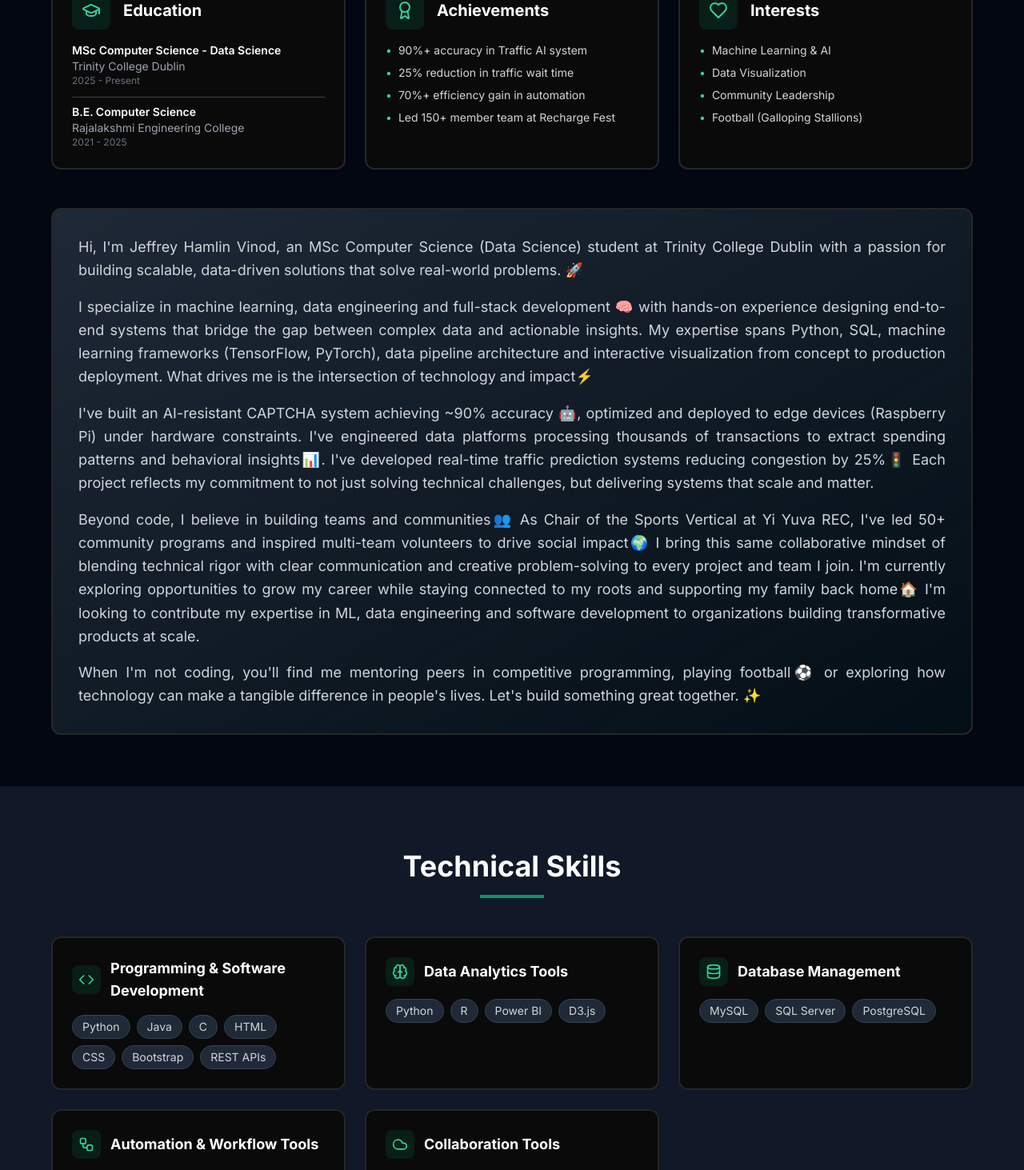
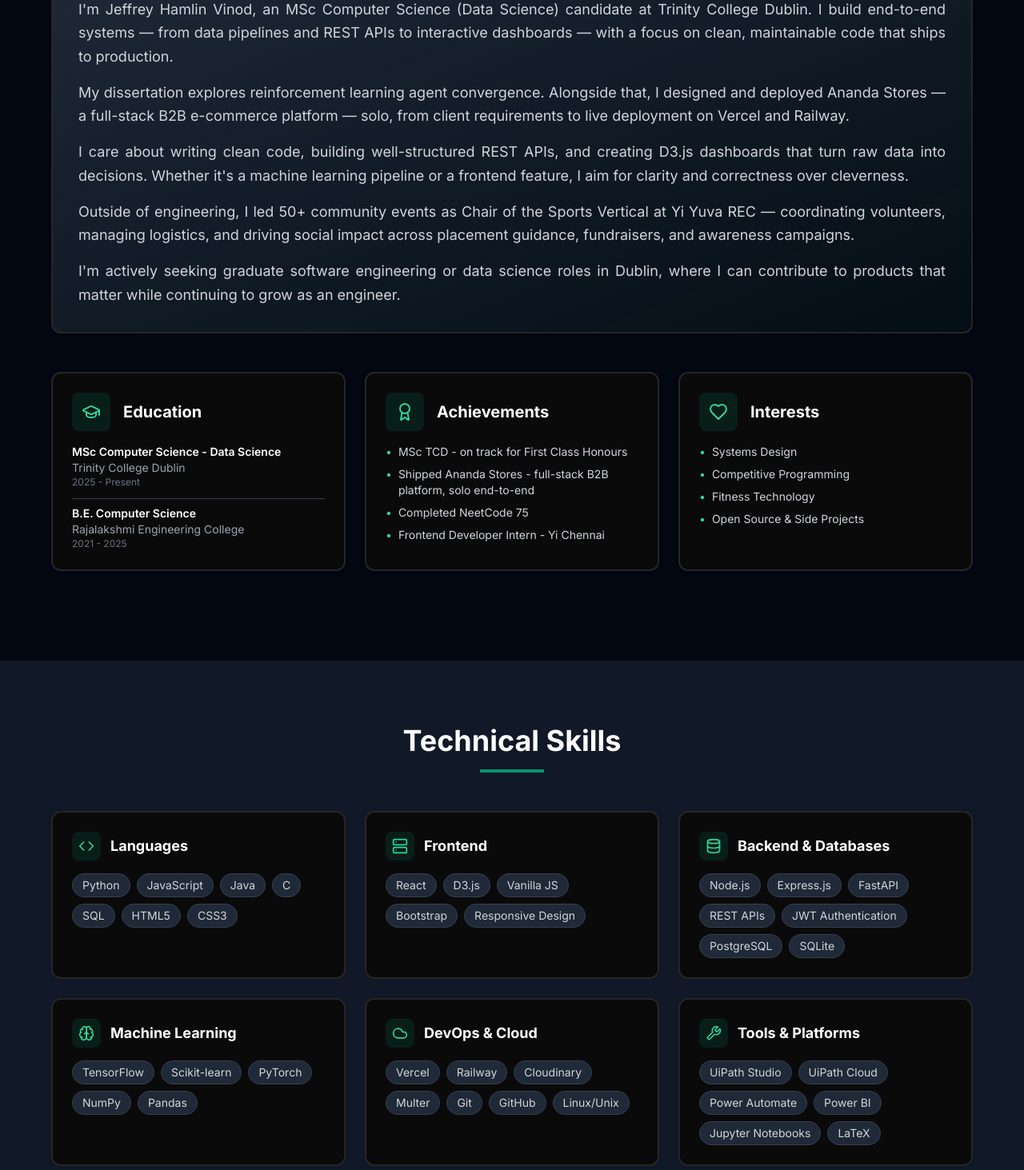
Before and after one commit to jeffreyvhamlin/Portfolio, a React (Create React App) app: page / in a window 1280 px wide. Shown: the part 1009-2472 px from the top of the page at 80% size. Built offline with nearby package versions, Linux system fonts and the light colour scheme.

Commit message:
Content modified

```diff
--- a/src/components/About.js
+++ b/src/components/About.js
@@ -40,6 +40,24 @@ const About = () => {
           </h2>
           <div className="w-20 h-1 bg-emerald-600 mx-auto mb-12"></div>
 
+          <Card className="p-8 bg-gradient-to-br from-gray-50 to-emerald-50/30 dark:from-gray-800 dark:to-emerald-900/10 border-2 mb-12">
+            <p className="text-lg text-gray-700 dark:text-gray-300 leading-relaxed text-justify">
+              I'm Jeffrey Hamlin Vinod, an MSc Computer Science (Data Science) candidate at Trinity College Dublin. I build end-to-end systems — from data pipelines and REST APIs to interactive dashboards — with a focus on clean, maintainable code that ships to production.
+            </p>
+            <p className="text-lg text-gray-700 dark:text-gray-300 leading-relaxed mt-4 text-justify">
+              My dissertation explores reinforcement learning agent convergence. Alongside that, I designed and deployed Ananda Stores — a full-stack B2B e-commerce platform — solo, from client requirements to live deployment on Vercel and Railway.
+            </p>
+            <p className="text-lg text-gray-700 dark:text-gray-300 leading-relaxed mt-4 text-justify">
+              I care about writing clean code, building well-structured REST APIs, and creating D3.js dashboards that turn raw data into decisions. Whether it's a machine learning pipeline or a frontend feature, I aim for clarity and correctness over cleverness.
+            </p>
+            <p className="text-lg text-gray-700 dark:text-gray-300 leading-relaxed mt-4 text-justify">
+              Outside of engineering, I led 50+ community events as Chair of the Sports Vertical at Yi Yuva REC — coordinating volunteers, managing logistics, and driving social impact across placement guidance, fundraisers, and awareness campaigns.
+            </p>
+            <p className="text-lg text-gray-700 dark:text-gray-300 leading-relaxed mt-4 text-justify">
+              I'm actively seeking graduate software engineering or data science roles in Dublin, where I can contribute to products that matter while continuing to grow as an engineer.
+            </p>
+          </Card>
+
           <div className="grid md:grid-cols-3 gap-6 mb-12">
             <Card className="p-6 hover:shadow-xl transition-shadow duration-300 border-2 hover:border-emerald-200 dark:hover:border-emerald-800">
               <div className="flex items-center gap-4 mb-4">
@@ -72,19 +90,19 @@ const About = () => {
               <ul className="space-y-2 text-sm text-gray-700 dark:text-gray-300">
                 <li className="flex items-start">
                   <span className="text-emerald-600 dark:text-emerald-400 mr-2">•</span>
-                  <span>90%+ accuracy in Traffic AI system</span>
+                  <span>MSc TCD - on track for First Class Honours</span>
                 </li>
                 <li className="flex items-start">
                   <span className="text-emerald-600 dark:text-emerald-400 mr-2">•</span>
-                  <span>25% reduction in traffic wait time</span>
+                  <span>Shipped Ananda Stores - full-stack B2B platform, solo end-to-end</span>
                 </li>
                 <li className="flex items-start">
                   <span className="text-emerald-600 dark:text-emerald-400 mr-2">•</span>
-                  <span>70%+ efficiency gain in automation</span>
+                  <span>Completed NeetCode 75</span>
                 </li>
                 <li className="flex items-start">
                   <span className="text-emerald-600 dark:text-emerald-400 mr-2">•</span>
-                  <span>Led 150+ member team at Recharge Fest</span>
+                  <span>Frontend Developer Intern - Yi Chennai</span>
                 </li>
               </ul>
             </Card>
@@ -99,41 +117,23 @@ const About = () => {
               <ul className="space-y-2 text-sm text-gray-700 dark:text-gray-300">
                 <li className="flex items-start">
                   <span className="text-emerald-600 dark:text-emerald-400 mr-2">•</span>
-                  <span>Machine Learning & AI</span>
+                  <span>Systems Design</span>
                 </li>
                 <li className="flex items-start">
                   <span className="text-emerald-600 dark:text-emerald-400 mr-2">•</span>
-                  <span>Data Visualization</span>
+                  <span>Competitive Programming</span>
                 </li>
                 <li className="flex items-start">
                   <span className="text-emerald-600 dark:text-emerald-400 mr-2">•</span>
-                  <span>Community Leadership</span>
+                  <span>Fitness Technology</span>
                 </li>
                 <li className="flex items-start">
                   <span className="text-emerald-600 dark:text-emerald-400 mr-2">•</span>
-                  <span>Football (Galloping Stallions)</span>
+                  <span>Open Source & Side Projects</span>
                 </li>
               </ul>
             </Card>
           </div>
-
-          <Card className="p-8 bg-gradient-to-br from-gray-50 to-emerald-50/30 dark:from-gray-800 dark:to-emerald-900/10 border-2">
-            <p className="text-lg text-gray-700 dark:text-gray-300 leading-relaxed text-justify">
-              Hi, I'm Jeffrey Hamlin Vinod, an MSc Computer Science (Data Science) student at Trinity College Dublin with a passion for building scalable, data-driven solutions that solve real-world problems. 🚀
-            </p>
-            <p className="text-lg text-gray-700 dark:text-gray-300 leading-relaxed mt-4 text-justify">
-              I specialize in machine learning, data engineering and full-stack development 🧠 with hands-on experience designing end-to-end systems that bridge the gap between complex data and actionable insights. My expertise spans Python, SQL, machine learning frameworks (TensorFlow, PyTorch), data pipeline architecture and interactive visualization from concept to production deployment. What drives me is the intersection of technology and impact⚡
-            </p>
-            <p className="text-lg text-gray-700 dark:text-gray-300 leading-relaxed mt-4 text-justify">
-              I've built an AI-resistant CAPTCHA system achieving ~90% accuracy 🤖, optimized and deployed to edge devices (Raspberry Pi) under hardware constraints. I've engineered data platforms processing thousands of transactions to extract spending patterns and behavioral insights📊. I've developed real-time traffic prediction systems reducing congestion by 25%🚦 Each project reflects my commitment to not just solving technical challenges, but delivering systems that scale and matter.
-            </p>
-            <p className="text-lg text-gray-700 dark:text-gray-300 leading-relaxed mt-4 text-justify">
-              Beyond code, I believe in building teams and communities👥 As Chair of the Sports Vertical at Yi Yuva REC, I've led 50+ community programs and inspired multi-team volunteers to drive social impact🌍 I bring this same collaborative mindset of blending technical rigor with clear communication and creative problem-solving to every project and team I join. I'm currently exploring opportunities to grow my career while staying connected to my roots and supporting my family back home🏠 I'm looking to contribute my expertise in ML, data engineering and software development to organizations building transformative products at scale.
-            </p>
-            <p className="text-lg text-gray-700 dark:text-gray-300 leading-relaxed mt-4 text-justify">
-              When I'm not coding, you'll find me mentoring peers in competitive programming, playing football⚽ or exploring how technology can make a tangible difference in people's lives. Let's build something great together. ✨
-            </p>
-          </Card>
         </div>
       </div>
     </section>
--- a/src/components/Hero.js
+++ b/src/components/Hero.js
@@ -38,15 +38,14 @@ const Hero = () => {
                 Jeffrey Hamlin Vinod
               </h1>
               <h2 className="text-2xl md:text-3xl text-gray-600 dark:text-gray-400 font-medium">
-                Software Engineer & Data Analyst
+                Software Engineer & Data Scientist
               </h2>
             </div>
 
             <p className="text-lg text-gray-700 dark:text-gray-300 leading-relaxed">
               MSc Computer Science student at Trinity College Dublin, specializing in Data Science.
               Building intelligent systems that solve real-world problems using machine learning, automation and data analytics with a
-              strong software development foundation. This personal portfolio of mine is still under development, Thank you for taking the time to look into this!
-
+              strong software development foundation.
             </p>
 
             <div className="flex flex-wrap gap-4">
--- a/src/components/Skills.js
+++ b/src/components/Skills.js
@@ -1,5 +1,5 @@
 import React, { useEffect, useRef, useState } from 'react';
-import { Code, Database, Brain, Workflow, Cloud, TrendingUp } from 'lucide-react';
+import { Code, Database, Brain, Workflow, Cloud, Server, Wrench } from 'lucide-react';
 import { Card } from './ui/card';
 
 const Skills = () => {
@@ -31,29 +31,33 @@ const Skills = () => {
   const skillCategories = [
     {
       icon: Code,
-      title: 'Programming & Software Development',
-      skills: ['Python', 'Java', 'C', 'HTML', 'CSS', 'Bootstrap', 'REST APIs']
+      title: 'Languages',
+      skills: ['Python', 'JavaScript', 'Java', 'C', 'SQL', 'HTML5', 'CSS3']
+    },
+    {
+      icon: Server,
+      title: 'Frontend',
+      skills: ['React', 'D3.js', 'Vanilla JS', 'Bootstrap', 'Responsive Design']
+    },
+    {
+      icon: Database,
+      title: 'Backend & Databases',
+      skills: ['Node.js', 'Express.js', 'FastAPI', 'REST APIs', 'JWT Authentication', 'PostgreSQL', 'SQLite']
     },
     {
       icon: Brain,
-      title: 'Data Analytics Tools',
-      skills: ['Python', 'R', 'Power BI', 'D3.js']
+      title: 'Machine Learning',
+      skills: ['TensorFlow', 'Scikit-learn', 'PyTorch', 'NumPy', 'Pandas']
     },
     {
-      icon: Database,
-      title: 'Database Management',
-      skills: ['MySQL', 'SQL Server', 'PostgreSQL']
+      icon: Cloud,
+      title: 'DevOps & Cloud',
+      skills: ['Vercel', 'Railway', 'Cloudinary', 'Multer', 'Git', 'GitHub', 'Linux/Unix']
     },
     {
-      icon: Workflow,
-      title: 'Automation & Workflow Tools',
-      skills: ['UiPath Studio', 'Power Automate(Basic)', 'UiPath Cloud']
-    },
-
-    {
-      icon: Cloud,
-      title: 'Collaboration Tools',
-      skills: ['Git', 'GitHub', 'G-Suite', 'Microsoft Excel']
+      icon: Wrench,
+      title: 'Tools & Platforms',
+      skills: ['UiPath Studio', 'UiPath Cloud', 'Power Automate', 'Power BI', 'Jupyter Notebooks', 'LaTeX']
     }
   ];
 
```
Also changed, not shown: src/components/InternExperience.js (+1 -16 lines).
